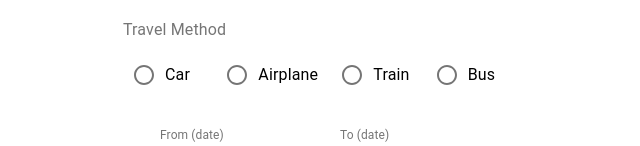
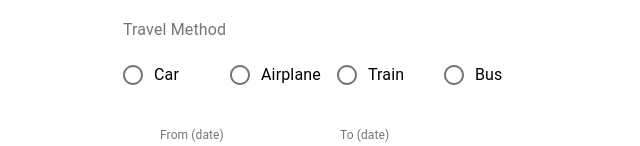
Before and after one commit to zsorosz/travel_planner, a React (Create React App) app in the folder travel_frontend/: page /1/newPlan in a window 1280 px wide. Shown: the part 314-460 px from the top of the page, without its empty margins (319-959 px from the left). Built offline with nearby package versions, Linux system fonts and the light colour scheme; sample sign-in values are in the browser's storage.

Commit message:
Adjust styles

```diff
--- a/travel_frontend/src/Profil.js
+++ b/travel_frontend/src/Profil.js
@@ -63,7 +63,7 @@ render() {
     return (
         <Container component="main" maxWidth="xl" className='profil-container'>
             <div className='profil-header'>
-                <Typography component="h6" variant="h6" className='profil-headline'>Hi, {this.state.username}!
+                <Typography component="h5" variant="h5" className='profil-headline'>Hi, {this.state.username}!
                 </Typography>
                 <Button
                     className='profil-button profil-logout'
--- a/travel_frontend/src/styles/FormStyles.css
+++ b/travel_frontend/src/styles/FormStyles.css
@@ -18,6 +18,7 @@
 
 .editForm-dates {
     display: flex;
+    width: 100%;
     justify-content: space-evenly;
     margin: 2rem 0;
 }
@@ -30,12 +31,11 @@ legend {
     flex-wrap: nowrap;
     flex-direction: row;
     justify-content: space-between;
-    margin: 1rem 0;
+    margin: 1rem -2rem 1rem 0;
 }
 
 .MuiFormControlLabel-root.radiolabel {
     width: 25%;
-    margin-left: 0;
 }
 
 .error-message {
--- a/travel_frontend/src/styles/Profil.css
+++ b/travel_frontend/src/styles/Profil.css
@@ -15,7 +15,7 @@
 }
 
 .profil-button .MuiButton-label {
-    font-size: .6rem;
+    font-size: .8rem;
 }
 
 .profil-newPlan-button {
```
